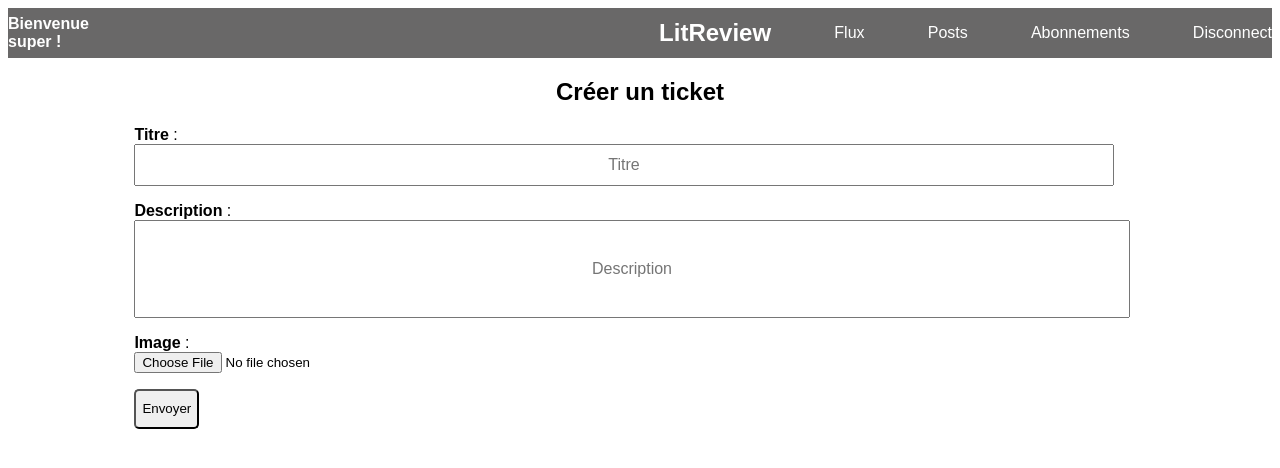
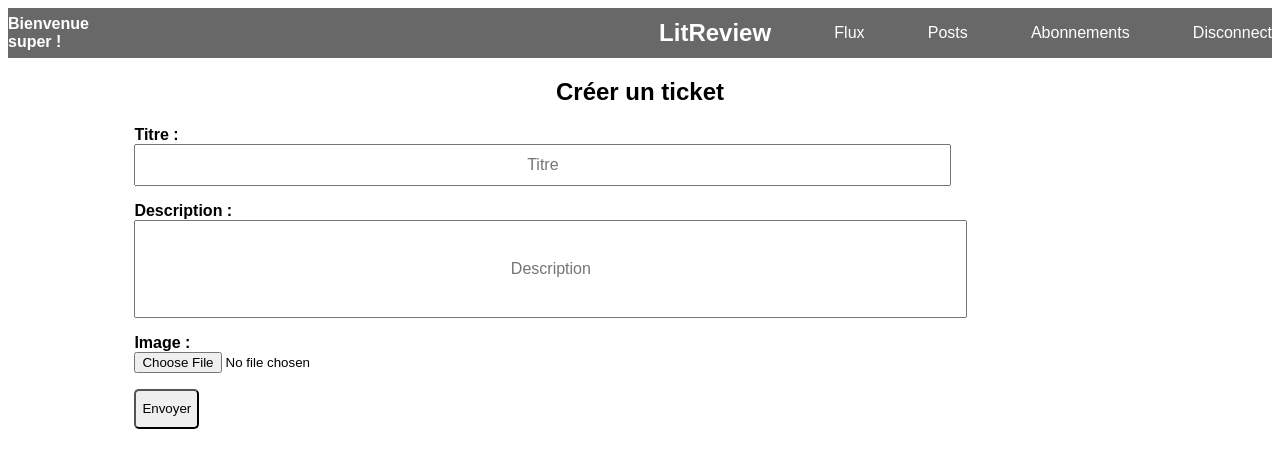
Before and after one commit to jsoques1/litreview, a Django app: page /open_ticket/ in a window 1280 px wide. Shown: the top 468 px of the page. Run offline with Django 4.2, Linux system fonts and the light colour scheme; a user stored in the database is signed in.

Commit message:
draft implementation for create ticket & review - forms to be reviewed

```diff
--- a/review/forms.py
+++ b/review/forms.py
@@ -20,7 +20,19 @@ class TicketForm(forms.ModelForm):
 
 
 class FollowUsersForm(forms.ModelForm):
-
     class Meta:
         model = models.UserFollows
         fields = ["followed_user"]
+
+
+class ReviewForm(forms.ModelForm):
+    class Meta:
+        model = models.Review
+        fields = ["rating", "headline", "body"]
+
+    headline = forms.CharField(label=mark_safe('<strong>Titre</strong>'),
+                               widget=forms.TextInput(attrs={"class": "field", "placeholder": "Titre"}))
+    body = forms.CharField(label=mark_safe('<strong>Commentaire</strong>'), max_length=2048,
+                           widget=forms.TextInput(attrs={"class": "field", "placeholder": "Commentaire"}))
+    rating = forms.ChoiceField(label="Note", widget=forms.RadioSelect,
+                               choices=[(0, "- 0"), (1, "- 1"), (2, "- 2"), (3, "- 3"), (4, "- 4"), (5, "- 5")])
--- a/review/views.py
+++ b/review/views.py
@@ -5,7 +5,7 @@ from django.views.generic import View
 from django.conf import settings
 
 from . import forms
-from review.models import UserFollows
+from review.models import UserFollows, Ticket, Review
 
 
 @login_required
@@ -137,4 +137,41 @@ def open_ticket(request):
 
 @login_required
 def create_ticket_review(request):
-    print(f'open_ticket:request={request}')
+    print(f'create_ticket_review:request={request}')
+
+    if request.method == 'POST':
+
+        form_ticket = forms.TicketForm(request.POST, request.FILES)
+        form_review = forms.ReviewForm(request.POST)
+
+        if all([form_ticket.is_valid(), form_review.is_valid()]):
+            title = form_ticket.cleaned_data.get("title")
+            description = form_ticket.cleaned_data.get("description")
+            user = request.user
+            image = form_ticket.cleaned_data.get("image")
+            ticket_to_review = Ticket.objects.create(title=title, description=description, user=user, image=image)
+
+            rating = form_review.cleaned_data.get("rating")
+            headline = form_review.cleaned_data.get("headline")
+            body = form_review.cleaned_data.get("body")
+            Review.objects.create(
+                ticket=ticket_to_review, rating=rating, user=request.user, headline=headline, body=body
+            )
+            return redirect("feed")
+
+        context = {
+            "form_ticket": form_ticket,
+            "form_review": form_review,
+        }
+        return render(request, "review/create_ticket_review.html", context=context)
+
+    if request.method == 'GET':
+
+        form_ticket = forms.TicketForm()
+        form_review = forms.ReviewForm()
+
+        context = {
+            "form_ticket": form_ticket,
+            "form_review": form_review,
+        }
+        return render(request, "review/create_ticket_review.html", context=context)
--- a/static/app.css
+++ b/static/app.css
@@ -105,12 +105,7 @@ html {
     text-align: center;
 }
 
-.field {
-    font-size: medium;
-    text-align: center;
-    width: 30%;
-    padding-block: 10px;
-}
+
 
 .login {
     margin-top: 30px;
@@ -224,23 +219,47 @@ html {
     padding-bottom: 2%;
 }
 
-.create_ticket{
+.create_ticket {
     margin-left: 10%;
     margin-right: 10%;
 }
 
-.ticket_title{
+.create_review {
+    margin-left: 10%;
+    margin-right: 10%;
+}
+
+.ticket_title,
+.review_title {
     text-align: center;
 }
 
+/*
+input, label {
+    display:block;
+}
+*/
+
+/*
 label#id_title,
 label#id_headline,
 label#id_body,
 label#id_description,
-label#id_image {
+label#id_image
+*/
+
+label
+{
+    display:block;
     font-weight: bold;
 }
 
+/*
+input {
+    display:block;
+    width: 80%;
+}
+*/
 
 input#id_title,
 input#id_headline,
@@ -250,9 +269,24 @@ input#id_image {
     width: calc(100% - 40px);
 }
 
-input#id_body,
-input#id_description {
+
+input#id_title,
+input#id_headline {
       display: inline-block;
+      width: 80%;
+}
+
+input#id_description,
+input#id_body {
+      display: inline-block;
+      width: 80%;
       padding: 15px 10px;
       line-height: 400%;
 }
+
+.field {
+    font-size: medium;
+    text-align: center;
+    width: 30%;
+    padding-block: 10px;
+}
--- a/templates/base.html
+++ b/templates/base.html
@@ -24,8 +24,8 @@
             {% endif %}
         </div>
 
-<!--        <div class="main">-->
-            {% block content %}{% endblock content %}
-<!--        </div>-->
+
+        {% block content %}{% endblock content %}
+
     </body>
 </html>
```
Also changed, not shown: review/templates/review/create_ticket_review.html (+6 -2 lines), db.sqlite3.
